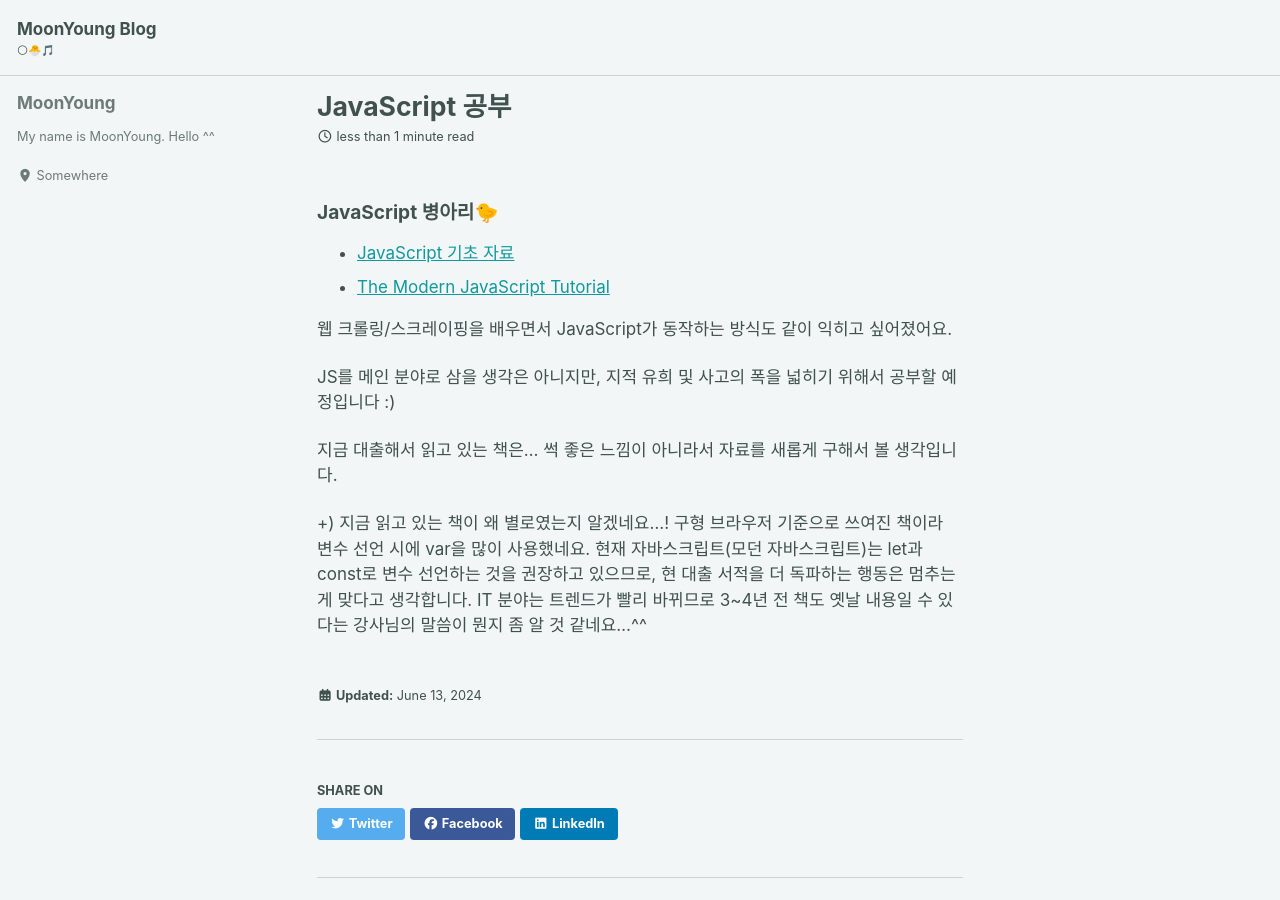
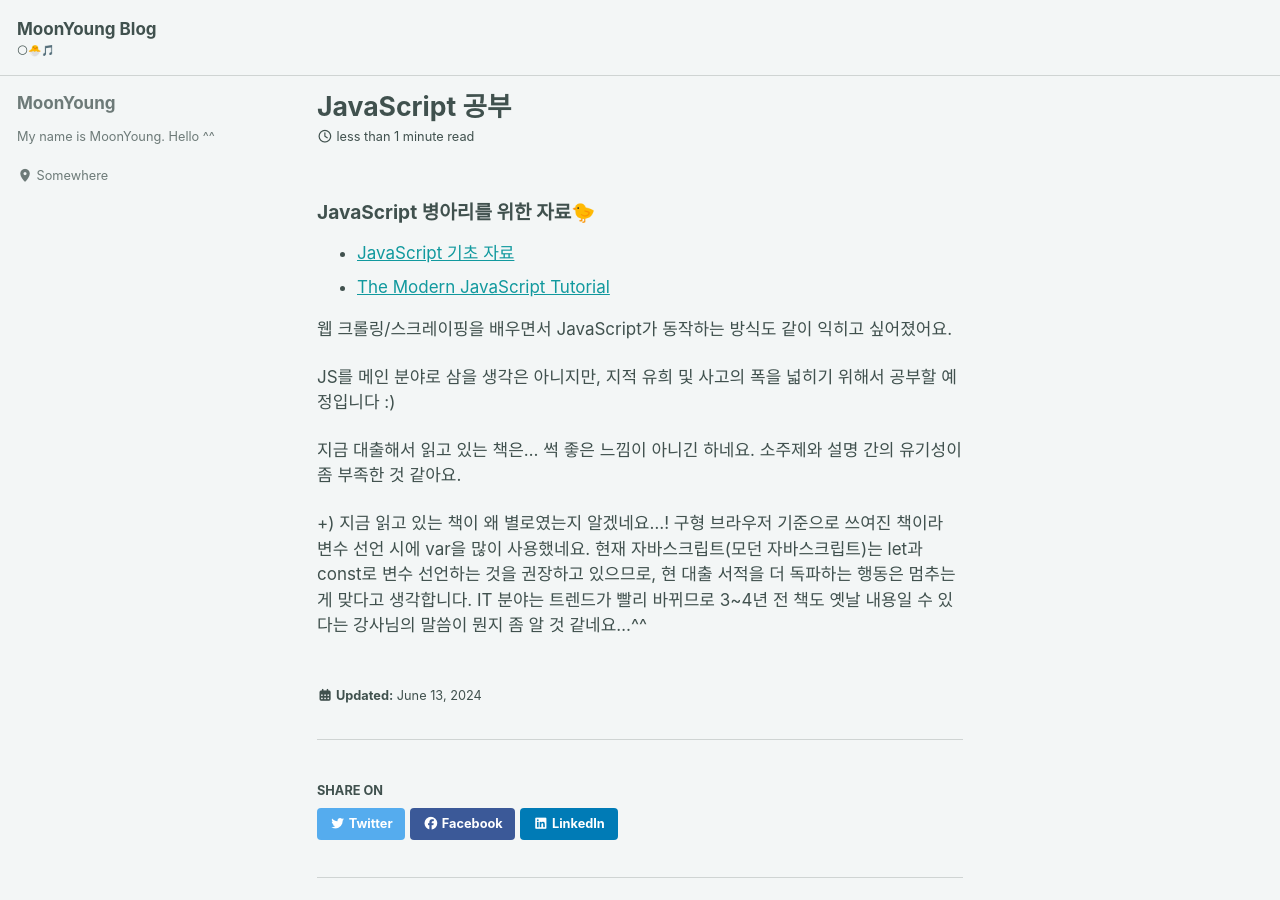
Before and after one commit to MOONisYOUNG/MOONisYOUNG.github.io, a Jekyll site: the page built from _posts/2024-06-13-js_study_start.md, in a window 1280 px wide and 900 px high. Built offline with Jekyll 4.4.1, drawn with Linux system fonts in a browser that asks for light colours; cached includes are drawn as plain includes; comment, search, counter and statistics services are not loaded.

Commit message:
Update 2024-06-13-js_study_start.md

```diff
--- a/_posts/2024-06-13-js_study_start.md
+++ b/_posts/2024-06-13-js_study_start.md
@@ -2,7 +2,7 @@
 layout: single
 title: JavaScript 공부
 ---
-### JavaScript 병아리🐤
+### JavaScript 병아리를 위한 자료🐤
 * [JavaScript 기초 자료](https://learnjs.vlpt.us/)
 * [The Modern JavaScript Tutorial](https://javascript.info/)
 
@@ -10,6 +10,6 @@ title: JavaScript 공부
 
 JS를 메인 분야로 삼을 생각은 아니지만, 지적 유희 및 사고의 폭을 넓히기 위해서 공부할 예정입니다 :)
 
-지금 대출해서 읽고 있는 책은... 썩 좋은 느낌이 아니라서 자료를 새롭게 구해서 볼 생각입니다.
+지금 대출해서 읽고 있는 책은... 썩 좋은 느낌이 아니긴 하네요. 소주제와 설명 간의 유기성이 좀 부족한 것 같아요.
 
 +) 지금 읽고 있는 책이 왜 별로였는지 알겠네요...! 구형 브라우저 기준으로 쓰여진 책이라 변수 선언 시에 var을 많이 사용했네요. 현재 자바스크립트(모던 자바스크립트)는 let과 const로 변수 선언하는 것을 권장하고 있으므로, 현 대출 서적을 더 독파하는 행동은 멈추는 게 맞다고 생각합니다. IT 분야는 트렌드가 빨리 바뀌므로 3~4년 전 책도 옛날 내용일 수 있다는 강사님의 말씀이 뭔지 좀 알 것 같네요...^^
```
